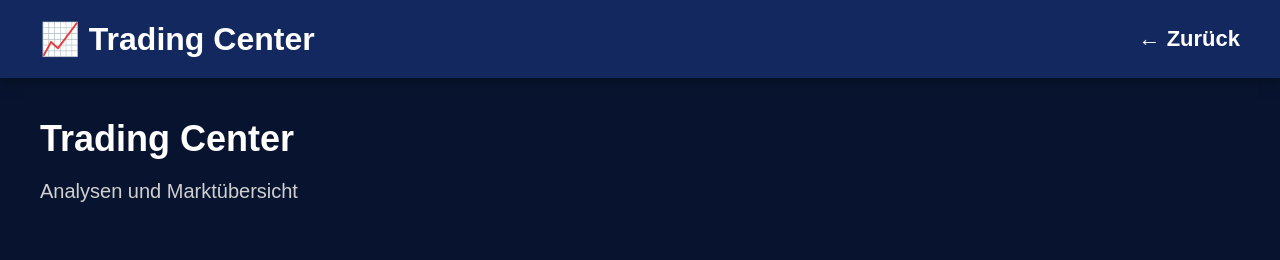
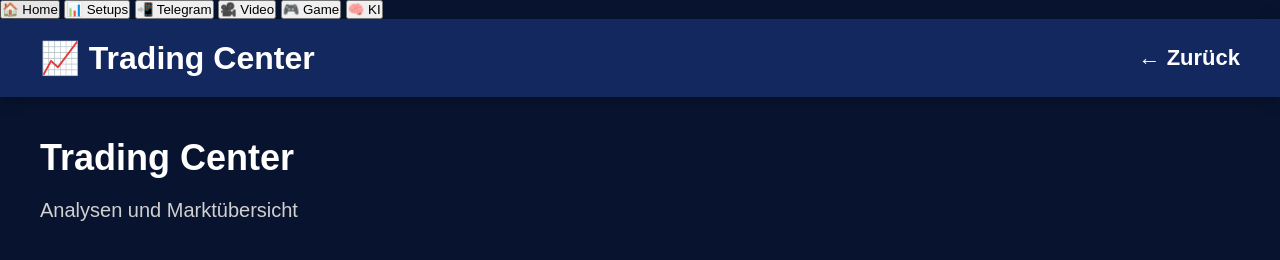
Before and after one commit to riadh100/meineprojekt, a plain HTML site: page trading.html in a window 1280 px wide. Drawn offline with Linux system fonts and the light colour scheme.

Commit message:
Add navigation buttons to trading.html

```diff
--- a/trading.html
+++ b/trading.html
@@ -14,6 +14,22 @@
 </head>
 
 <body>
+
+<nav>
+
+<button onclick="location.href='index.html'">🏠 Home</button>
+
+<button onclick="location.href='setup.html'">📊 Setups</button>
+
+<button onclick="location.href='telegram.html'">📲 Telegram</button>
+
+<button onclick="location.href='video.html'">🎥 Video</button>
+
+<button onclick="location.href='game.html'">🎮 Game</button>
+
+<button onclick="location.href='tools.html'">🧠 KI</button>
+
+</nav>
 
 <header>
 
```
